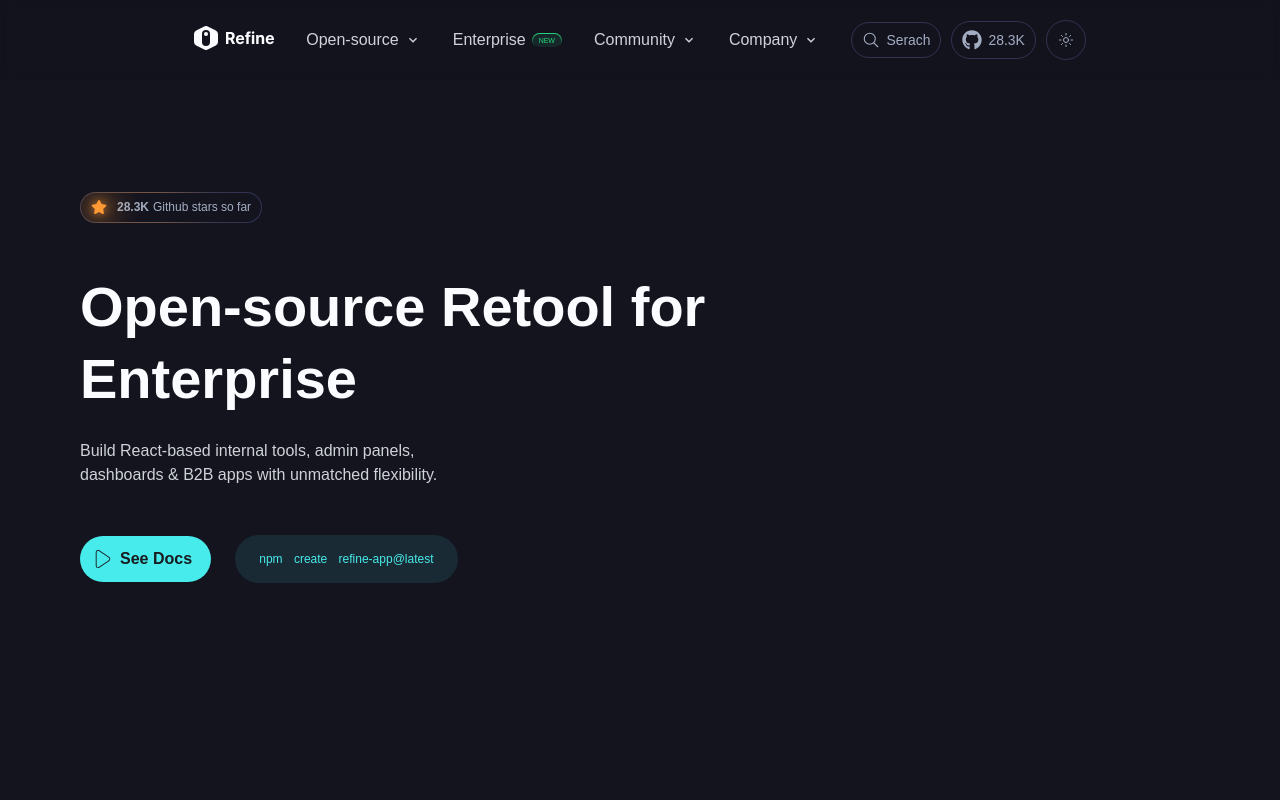
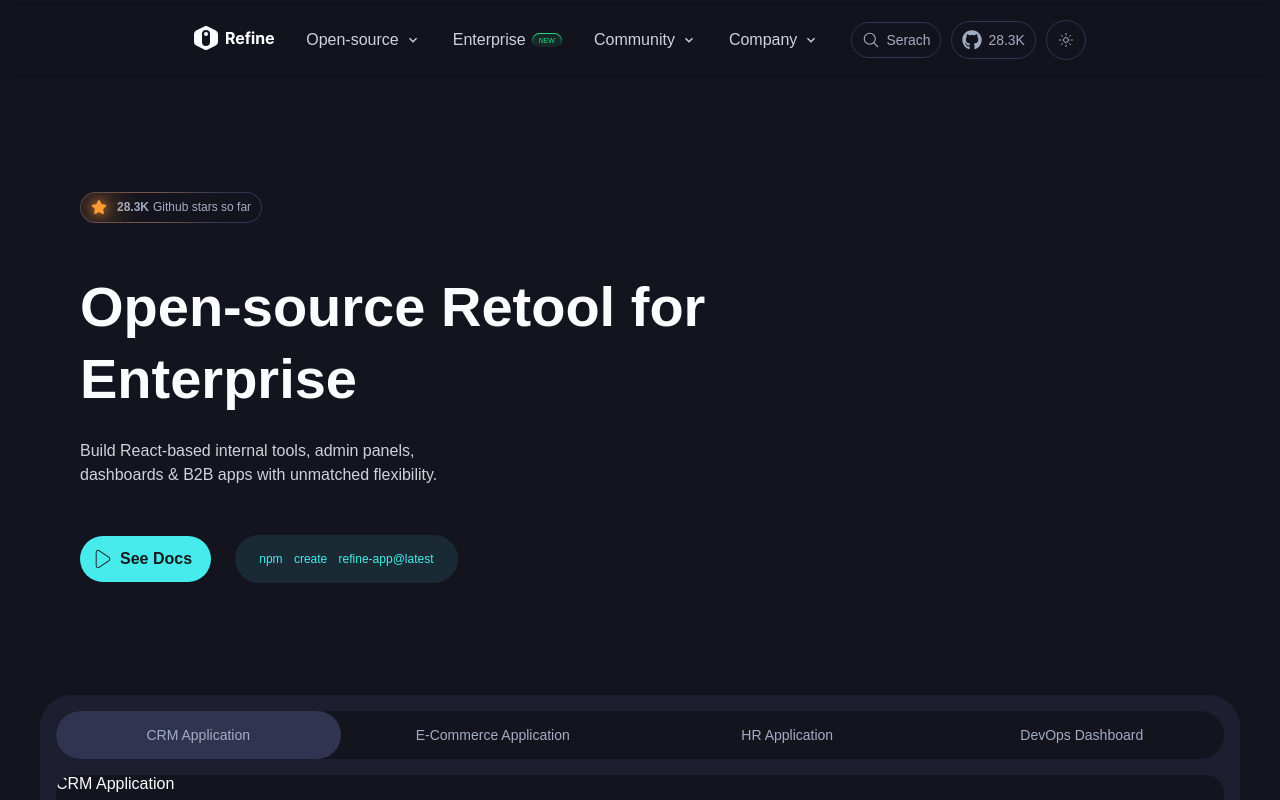
Before and after one commit to MK884/refine-landing-page, a React (Vite) app: page / in a window 1280 px wide. Built offline with nearby package versions, Linux system fonts and the light colour scheme.

Commit message:
tab slider

```diff
--- a/src/components/index.ts
+++ b/src/components/index.ts
@@ -1,5 +1,6 @@
 import Github from "./Github";
 import Refine from "./Refine";
+import TabSlider from "./tabSlider";
 import ThemeButton from "./themeButton";
 
-export { ThemeButton, Refine, Github };
+export { ThemeButton, Refine, Github, TabSlider };
--- /dev/null
+++ b/src/components/tabSlider/index.tsx
@@ -0,0 +1,82 @@
+import React from "react";
+import style from "./style.module.scss";
+
+interface IPillPositions {
+  left: number;
+  width?: number;
+}
+
+function TabSlider({ data }: { data: Array<ITabs> }) {
+  if (!data.length) return;
+
+  const [pillPosition, setPillPosition] = React.useState<IPillPositions>({
+    left: 0,
+  });
+
+  const [activeTab, setActiveTab] = React.useState<number>(0);
+
+  const setInitialWidth = (width: number) => {
+    if (!pillPosition.width) {
+      setPillPosition((prev) => ({ ...prev, width }));
+    }
+  };
+
+  return (
+    <div className={style.container}>
+      <div className={style.tabs}>
+        {data?.map((tab, idx) => (
+          <Tab
+            key={tab.title}
+            title={tab.title}
+            setPosition={setPillPosition}
+            onClick={() => setActiveTab(idx)}
+            setWidth={setInitialWidth}
+          />
+        ))}
+        <Pill position={pillPosition} />
+      </div>
+      <div className={style.body}>{data[activeTab].body}</div>
+    </div>
+  );
+}
+
+export default TabSlider;
+
+const Tab = ({
+  title,
+  setPosition,
+  onClick,
+  setWidth,
+}: {
+  title: string;
+  setPosition: React.Dispatch<React.SetStateAction<IPillPositions>>;
+  onClick: () => void;
+  setWidth: (width: number) => void;
+}) => {
+  const ref = React.useRef<HTMLButtonElement>(null);
+
+  const handleClick = () => {
+    if (!ref?.current) return;
+
+    let left = ref.current.offsetLeft;
+    let { width } = ref.current.getBoundingClientRect();
+    setPosition({ left, width });
+    onClick();
+  };
+
+  React.useEffect(() => {
+    if (!ref?.current) return;
+    let { width } = ref.current.getBoundingClientRect();
+    setWidth(width);
+  }, []);
+
+  return (
+    <button className={style.tab} ref={ref} onClick={handleClick}>
+      <span>{title}</span>
+    </button>
+  );
+};
+
+const Pill = ({ position }: { position: IPillPositions }) => {
+  return <div className={style.pill} style={position} />;
+};
--- /dev/null
+++ b/src/components/tabSlider/style.module.scss
@@ -0,0 +1,55 @@
+@use "../../styles/colors";
+
+.container {
+  width: 100%;
+  padding: 1rem;
+  overflow: hidden;
+  border-radius: 32px;
+  display: flex;
+  flex-direction: column;
+  gap: 1rem;
+  background-color: var(--background-surface-layer-01);
+  .tabs {
+    position: relative;
+    background-color: var(--page-default);
+    border-radius: 999px;
+    display: flex;
+    align-items: center;
+    gap: 10px;
+    isolation: isolate;
+    overflow: hidden;
+    .tab {
+      all: unset;
+      width: 100%;
+      border-radius: 999px;
+      padding-block: 0.875rem;
+      padding-inline: 1rem;
+      display: flex;
+      align-items: center;
+      justify-content: center;
+      z-index: 10;
+      cursor: pointer;
+      span {
+        color: var(--text-light);
+        font-size: 0.875rem;
+        line-height: 1.25rem;
+        font-weight: 500;
+      }
+    }
+    .pill {
+      background-color: var(--background-surface-layer-02);
+      position: absolute;
+      z-index: -1;
+      border-radius: 999px;
+      height: 100%;
+      transition: 0.3s;
+    //   width: calc(25% - 10px);
+    }
+  }
+  .body {
+    height: 736px;
+    background-color: var(--page-default);
+    overflow: hidden;
+    border-radius: 18px;
+  }
+}
--- a/src/global.d.ts
+++ b/src/global.d.ts
@@ -1 +1,6 @@
 type Theme = "light" | "dark";
+
+interface ITabs {
+  title: string;
+  body?: React.ReactElement;
+}
--- a/src/sections/hero/index.tsx
+++ b/src/sections/hero/index.tsx
@@ -3,6 +3,27 @@
 import { FaStar } from "react-icons/fa6";
 import { CiPlay1 } from "react-icons/ci";
 import { MdDone } from "react-icons/md";
+import { TabSlider } from "@/components";
+
+
+const tabsData: Array<ITabs> = [
+  {
+    title: 'CRM Application',
+    body: <p>CRM Application</p>
+  },
+  {
+    title: 'E-Commerce Application',
+    body: <p>E-Commerce Application</p>
+  },
+  {
+    title: 'HR Application',
+    body: <p>HR Application</p>
+  },
+  {
+    title: 'DevOps Dashboard',
+    body: <p>DevOps Dashboard</p>
+  },
+];
 
 function HeroSection() {
   const [isClicked, setIsClicked] = React.useState<boolean>(false);
@@ -63,6 +84,7 @@
           </button>
         </div>
       </div>
+      <TabSlider data={tabsData} />
     </section>
   );
 }
--- a/src/sections/hero/style.module.scss
+++ b/src/sections/hero/style.module.scss
@@ -1,6 +1,9 @@
 @use "../../styles/colors";
 .section {
   margin-top: 5rem;
+  display: flex;
+  flex-direction: column;
+  gap: 5rem;
   .info {
     padding-block: 2rem;
     padding-left: 2.5rem;
```
